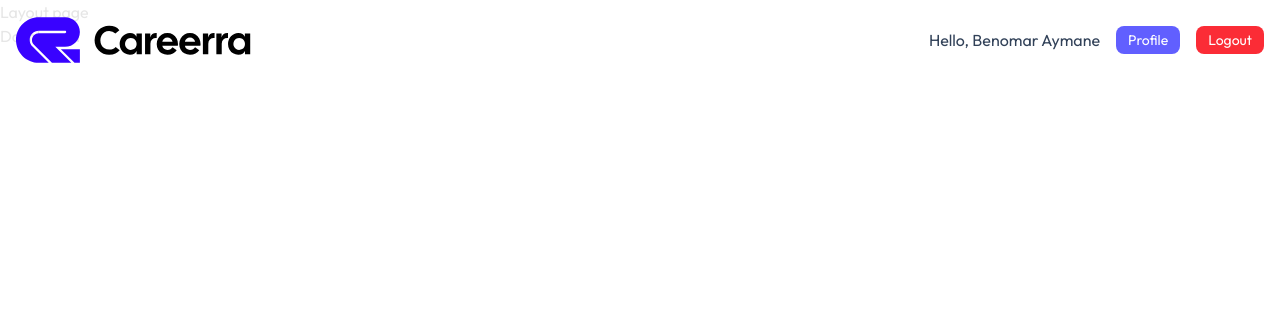
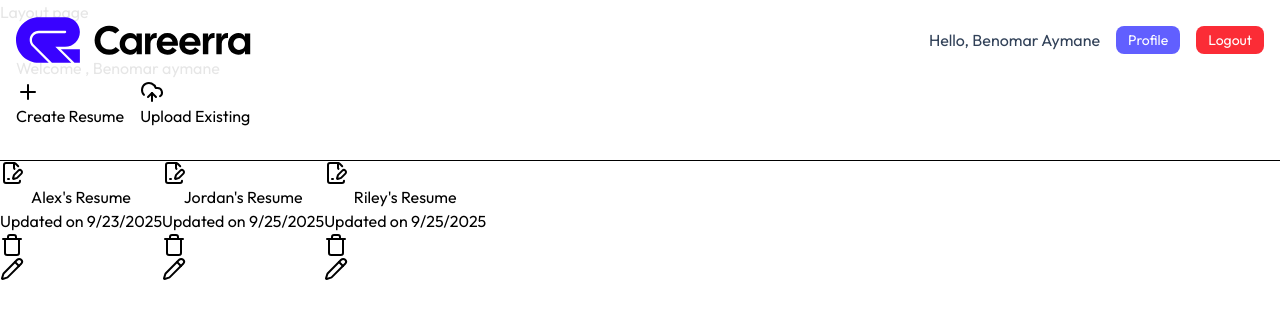
Before and after one commit to aymanebenomar/Careerra, a React (Vite) app in the folder careerrafrontend/: page /app in a window 1280 px wide. Shown: the top 318 px of the page. Built offline with nearby package versions, Linux system fonts and the light colour scheme.

Commit message:
Implement Dashboard component with resume management features and UI enhancements

```diff
--- a/careerrafrontend/src/pages/Dashboard.jsx
+++ b/careerrafrontend/src/pages/Dashboard.jsx
@@ -1,8 +1,59 @@
-import React from 'react'
+import React, { use, useEffect, useState } from 'react'
+import { dummyResumeData } from '../assets/assets';
+import { FilePenLineIcon, PencilIcon, PlusIcon, TrashIcon, UploadCloudIcon } from 'lucide-react';
+import { color } from 'framer-motion';
 
 const Dashboard = () => {
+
+	const colors = ["#9333ea", "#d97706"]
+	const [allResumes, setAllResumes] = useState([])
+	const loadAllResumes = async () => {
+		setAllResumes(dummyResumeData)
+	}
+
+	useEffect(() => {
+		loadAllResumes()
+	},[]);
   return (
-	<div>Dashboard</div>
+	<div>
+		<div className='max-w-7xl mx-auto px-4 py-8'>
+			<p>Welcome , Benomar aymane</p>
+			<div className='flex gap-4'>
+					<button className=''>
+						<PlusIcon className='' />
+						<p className=''>Create Resume</p>
+					</button>
+				<div className='flex gap-4'>
+					<button className=''>
+						<UploadCloudIcon className='' />
+						<p className=''>Upload Existing</p>
+					</button>
+				</div>
+			</div>
+		</div>
+
+		<hr className=''/>
+
+		<div className=''>
+			{
+				allResumes.map((resume, index) => {
+					const basecolor = colors[index % colors.length];
+					return (
+						<button key={index} className='' style={{background: `linear-gradint(135deg, ${basecolor}10, )`}}>
+							<FilePenLineIcon className='' />
+							<p className=''> {resume.title}</p>
+							<p className=''>Updated on {new Date(resume.updatedAt).toLocaleDateString()}</p>
+							<div className=''>
+								<TrashIcon className='' />
+								<PencilIcon />
+							</div>
+						</button>
+					)
+				}
+				)
+			}
+		</div>
+	</div>
   )
 }
 
```
